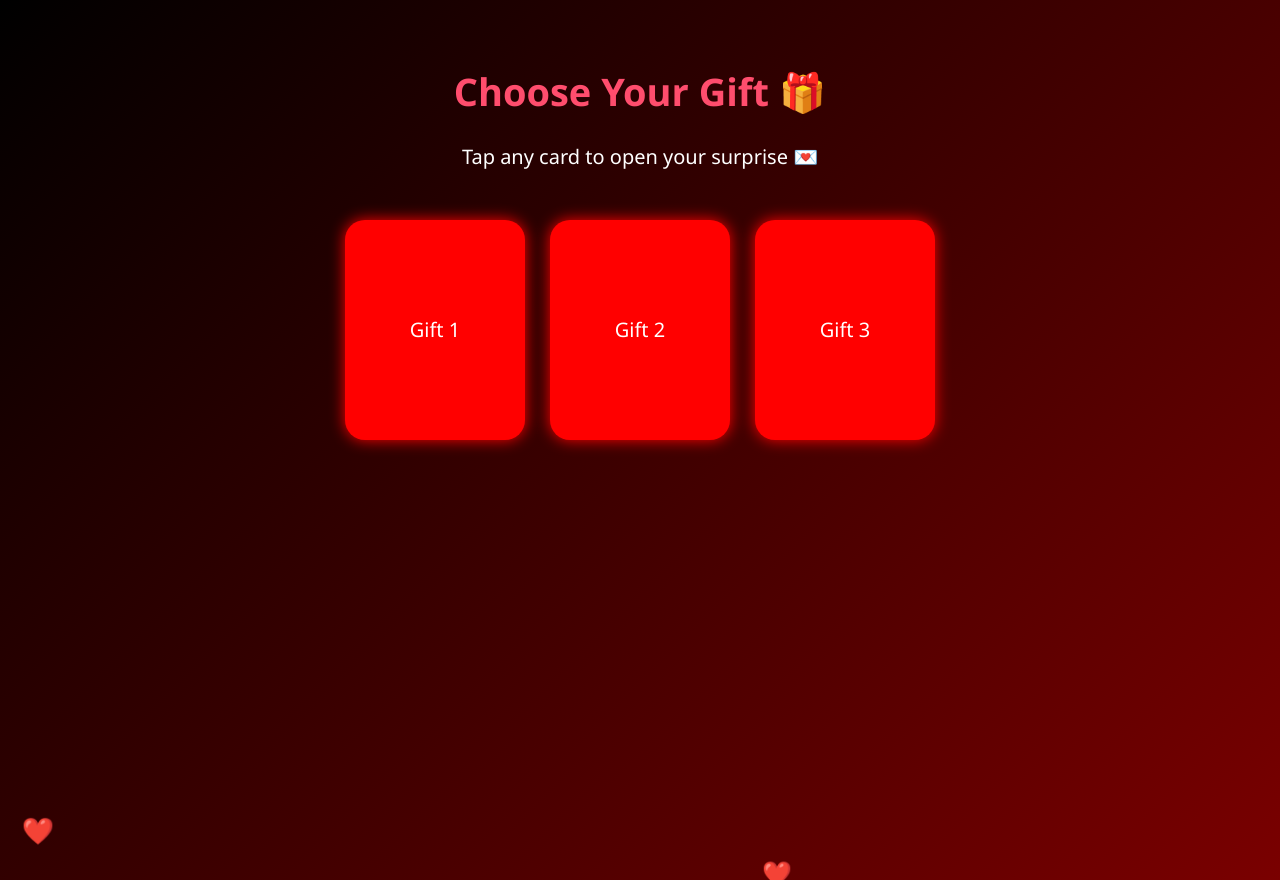
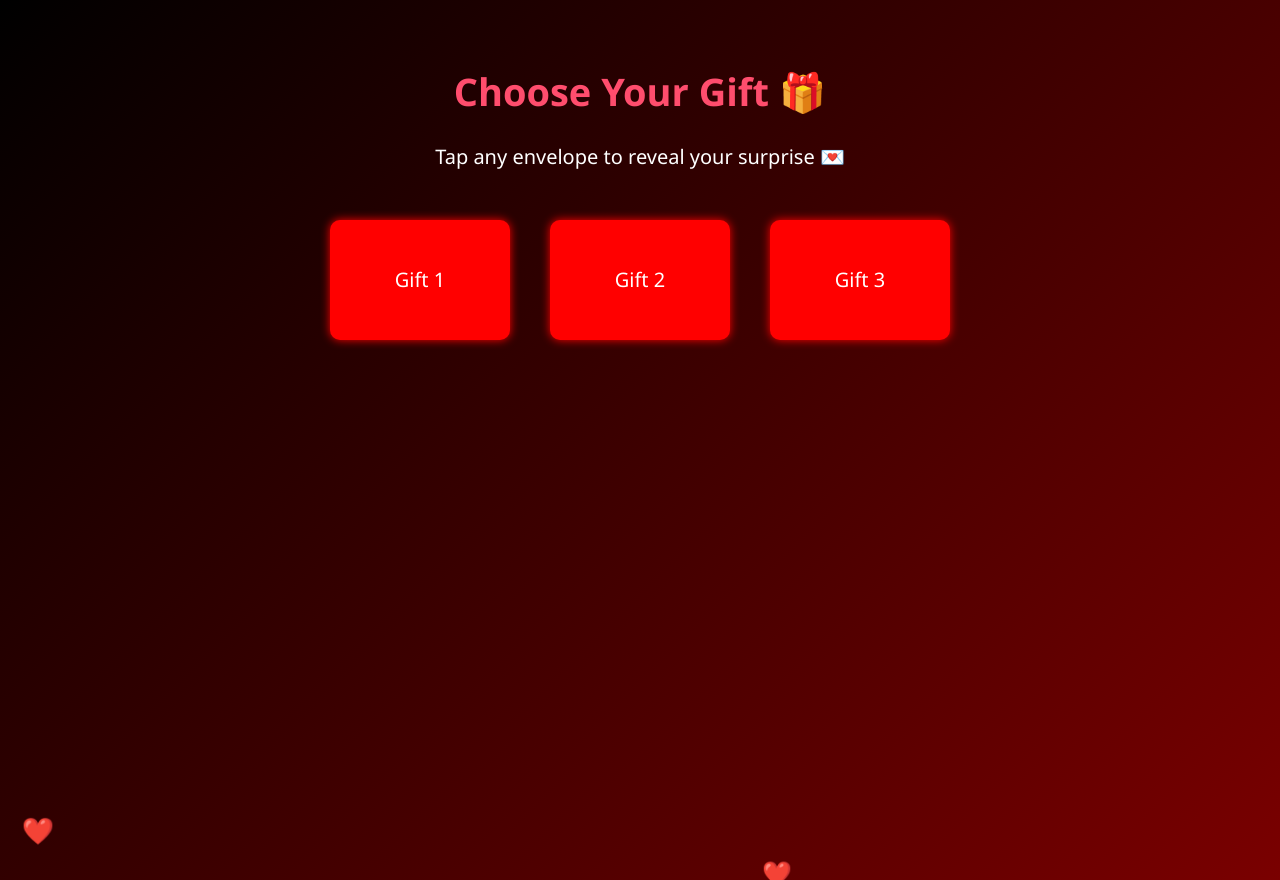
Before and after one commit to neshnaveen295-ops/Valentine, a plain HTML site: page index.html in a window 1280 px wide. Both pictures are taken after a click on the button "YES 💘". Drawn offline with Linux system fonts and the light colour scheme.

Commit message:
Update index.html

```diff
--- a/index.html
+++ b/index.html
@@ -2,7 +2,7 @@
 <html lang="en">
 <head>
 <meta charset="UTF-8">
-<title>My Valentine ❤️</title>
+<title>Valentine Envelope Gifts ❤️</title>
 <style>
 body{
 margin:0;
@@ -15,59 +15,79 @@ overflow-x:hidden;
 
 .page{display:none; min-height:100vh; padding:40px 20px;}
 .active{display:block;}
-
 h1{color:#ff4d6d;font-size:38px;}
 p{font-size:20px; max-width:650px; margin:auto;}
-
 button{padding:15px 30px; font-size:20px; border:none; border-radius:30px; cursor:pointer; margin:10px;}
 button:hover{background:#ff3366;}
 #noBtn{background:#333; position:absolute;}
 
-/* Cards styles */
+/* Envelope card container */
 .cards{
 display:flex;
 justify-content:center;
-gap:25px;
+gap:40px;
 margin-top:50px;
 flex-wrap:wrap;
 perspective:1000px;
 }
 
+/* Card as envelope */
 .card{
 width:180px;
-height:220px;
+height:120px;
+position:relative;
 cursor:pointer;
-position:relative;
 transform-style: preserve-3d;
-transition: transform 0.6s;
+transition: transform 0.8s;
 }
 
-.card.flipped{
-transform: rotateY(180deg);
+/* flap effect using :before */
+.card::before{
+content:"";
+position:absolute;
+top:0; left:0;
+width:0; height:0;
+border-left:90px solid transparent;
+border-right:90px solid transparent;
+border-bottom:50px solid red;
+border-radius:2px;
 }
 
-.card-front, .card-back{
+/* front of envelope */
+.card-front{
 position:absolute;
-width:100%;
-height:100%;
-border-radius:20px;
+top:0; left:0;
+width:100%; height:100%;
+background:red;
+border-radius:10px;
 backface-visibility:hidden;
 display:flex;
 justify-content:center;
 align-items:center;
-flex-direction:column;
-box-shadow:0 0 15px #ff0000;
+font-size:20px;
 color:white;
-font-size:20px;
+box-shadow:0 0 10px #ff0000;
 }
 
-.card-front{background:red;}
-.card-back{background:#8b0000; transform: rotateY(180deg); padding:10px; font-size:18px;}
+/* back of envelope */
+.card-back{
+position:absolute;
+top:0; left:0;
+width:100%; height:100%;
+border-radius:10px;
+background:#8b0000;
+backface-visibility:hidden;
+transform: rotateY(180deg);
+display:flex;
+justify-content:center;
+align-items:center;
+flex-direction:column;
+padding:10px;
+color:white;
+}
 
-/* Gallery inside back card */
-.card-back .gallery img{
-width:80px; height:100px; object-fit:cover; margin:5px; border-radius:10px;
-}
+/* flipped */
+.card.flipped{transform: rotateY(180deg);}
 
 /* Hearts floating */
 .heart{
@@ -81,12 +101,17 @@ animation:float 6s linear infinite;
 100%{transform:translateY(-10vh);}
 }
 
-/* Bouquet animation */
+/* bouquet animation */
 .flower{
 font-size:50px;
 animation:bloom 1.5s infinite alternate;
 }
 @keyframes bloom{from{transform:scale(0.8);} to{transform:scale(1.1);}}
+
+.card-back .gallery img{
+width:80px; height:100px; object-fit:cover; margin:3px; border-radius:10px;
+}
+
 </style>
 </head>
 <body>
@@ -105,9 +130,10 @@ animation:bloom 1.5s infinite alternate;
 <!-- PAGE 2 -->
 <div class="page" id="page2">
 <h1>Choose Your Gift 🎁</h1>
-<p>Tap any card to open your surprise 💌</p>
+<p>Tap any envelope to reveal your surprise 💌</p>
 <div class="cards">
-<!-- Card 1: Romantic Message -->
+
+<!-- Gift 1: Love Message -->
 <div class="card" onclick="flipCard(this)">
 <div class="card-front">Gift 1</div>
 <div class="card-back">
@@ -115,7 +141,7 @@ animation:bloom 1.5s infinite alternate;
 </div>
 </div>
 
-<!-- Card 2: Bouquet -->
+<!-- Gift 2: Bouquet -->
 <div class="card" onclick="flipCard(this)">
 <div class="card-front">Gift 2</div>
 <div class="card-back">
@@ -124,7 +150,7 @@ animation:bloom 1.5s infinite alternate;
 </div>
 </div>
 
-<!-- Card 3: Photo Gallery -->
+<!-- Gift 3: Photos -->
 <div class="card" onclick="flipCard(this)">
 <div class="card-front">Gift 3</div>
 <div class="card-back">
@@ -138,6 +164,7 @@ animation:bloom 1.5s infinite alternate;
 <p>14/12/26 I love you always and forever ❤️</p>
 </div>
 </div>
+
 </div>
 </div>
 
@@ -152,7 +179,7 @@ let y=Math.random()*100;
 document.getElementById('noBtn').style.transform = 'translate('+x+'px,'+y+'px)';
 }
 
-/* Hearts */
+/* Hearts floating */
 setInterval(()=>{
 let h=document.createElement('div');
 h.className='heart';
```
